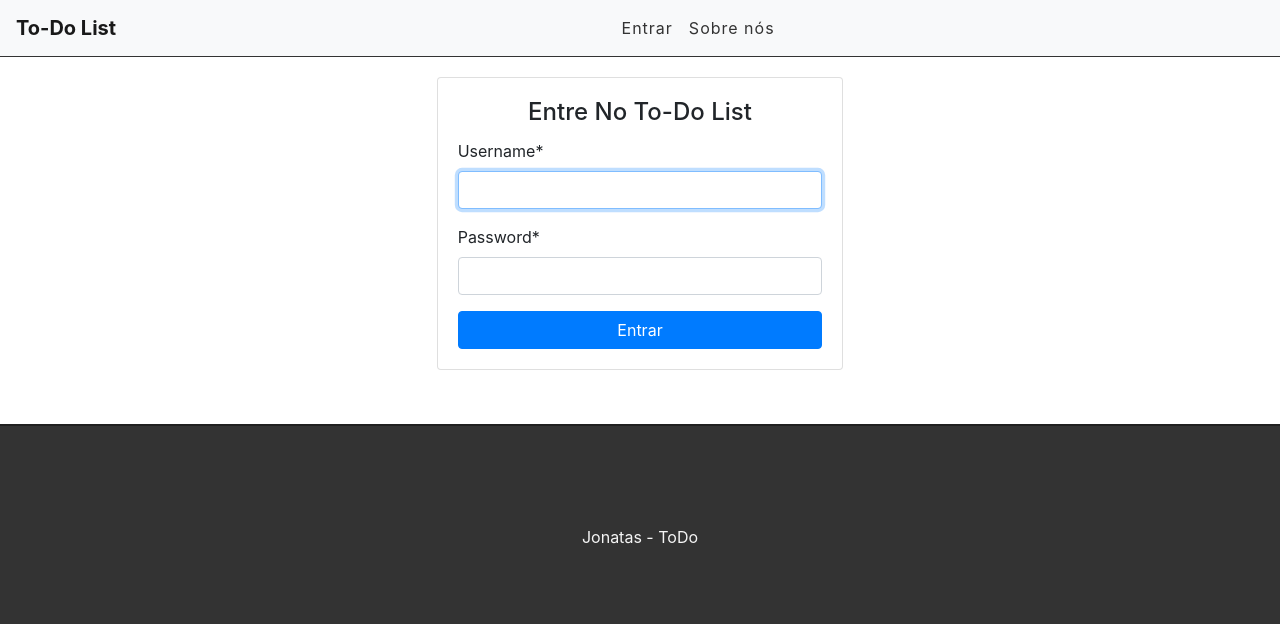
After one commit to Jonntz/todo-django, a Django app: page /accounts/login/ in a window 1280 px wide. The commit adds this page. Shown: the top 640 px of the page. Run offline with Django 3.2, Linux system fonts and the light colour scheme; some libraries are stand-ins or nearby versions.

Commit message:
Inserindo o sistema de login e logout

```diff
--- a/tasks/static/css/styles.css
+++ b/tasks/static/css/styles.css
@@ -10,7 +10,7 @@
 }
 
 .navbar-nav{
-        margin: auto;
+    margin: auto;
 }
 
 .navbar-brand{
@@ -20,6 +20,7 @@
 .navbar-light .navbar-nav a.nav-link{
     color: #333;
     letter-spacing: 1px;
+    margin: auto;
 }
 
 /* Adicionar */
@@ -135,3 +136,9 @@ ul.messages li {
     margin-left: 5px;
     margin-right: 5px;
 }
+
+/* Login */
+
+.auth-card{
+    margin-bottom: 30px;
+}
--- a/tasks/templates/base.html
+++ b/tasks/templates/base.html
@@ -21,22 +21,34 @@
   <body>
     <div class="container-fluid">
         <nav class="navbar navbar-expand-lg navbar-light bg-light">
-            <a class="navbar-brand" href="/">ToDo</a>
+            <a class="navbar-brand" href="/">To-Do List</a>
             <button class="navbar-toggler" type="button" data-toggle="collapse" data-target="#navbarSupportedContent" aria-controls="navbarSupportedContent" aria-expanded="false" aria-label="Toggle navigation">
                 <span class="navbar-toggler-icon"></span>
             </button>
 
             <div class="collapse navbar-collapse" id="navbarSupportedContent">
-                <ul class="navbar-nav mr-auto">
+                <ul class="navbar-nav md-auto">
+                     {% if user.is_authenticated %}
+                        <li class="nav-item">
+                            <a class="nav-link" href="/">Tarefas</a>
+                        </li>
+                        <li class="nav-item">
+                            <a class="nav-link" href="#">Usuários</a>
+                        </li>
+                    {% else %}
+                        <li class="nav-item">
+                            <a class="nav-link" href="/accounts/login">Entrar</a>
+                        </li>
+                    {% endif %}
                     <li class="nav-item">
-                        <a class="nav-link" href="#">Tarefas</a>
-                    </li>
-                     <li class="nav-item">
-                        <a class="nav-link" href="#">Usuários</a>
-                    </li>
-                     <li class="nav-item">
                         <a class="nav-link" href="#">Sobre nós</a>
                     </li>
+                    {% if user.is_authenticated %}
+                        <li class="nav-item">
+                            <a class="nav-link" href="/accounts/logout">Sair</a>
+                        </li>
+                    {% endif %}
+
                 </ul>
             </div>
             </nav>
--- a/tasks/urls.py
+++ b/tasks/urls.py
@@ -7,4 +7,5 @@ urlpatterns = [
     path('task/<int:id>', task_view, name='task_view'),
     path('edit/<int:id>', task_edit, name='task_view'),
     path('delete/<int:id>', task_delete, name='task_delete'),
+
 ]
--- /dev/null
+++ b/templates/registration/login.html
@@ -0,0 +1,25 @@
+{% extends 'base.html' %}
+{% load crispy_forms_tags %}
+
+{% block title %}
+    Login -To-Do List
+{% endblock title %}
+
+{% block content %}
+    <div class="row">
+        <div class="col-md-4 offset-md-4">
+            <div class="card auth-card">
+                <div class="card-body">
+                    <h4 class="card-title text-center font-weight-600">Entre No To-Do List</h4>
+                    <form method="POST">
+                        {% csrf_token %}
+                        <input type="hidden" name="next" value="{{ next }}">
+                        {{ form|crispy }}
+                        <button type="submit" class="btn btn-primary btn-block">Entrar</button>
+                    </form>
+                </div>
+            </div>
+        </div>
+    </div>
+    <br>
+{% endblock content %}
--- a/todo/settings.py
+++ b/todo/settings.py
@@ -58,7 +58,7 @@ ROOT_URLCONF = 'todo.urls'
 TEMPLATES = [
     {
         'BACKEND': 'django.template.backends.django.DjangoTemplates',
-        'DIRS': [],
+        'DIRS': [os.path.join(BASE_DIR, 'templates')],
         'APP_DIRS': True,
         'OPTIONS': {
             'context_processors': [
@@ -124,3 +124,6 @@ USE_TZ = True
 STATIC_URL = '/static/'
 
 CRISPY_TEMPLATE_PACK = 'bootstrap4'
+
+LOGIN_REDIRECT_URL = '/'
+LOGOUT_REDIRECT_URL = '/accounts/login'
--- a/todo/urls.py
+++ b/todo/urls.py
@@ -1,8 +1,8 @@
-
 from django.contrib import admin
 from django.urls import path, include
 
 urlpatterns = [
     path('admin/', admin.site.urls),
-    path('', include('tasks.urls'))
+    path('', include('tasks.urls')),
+    path('accounts/', include('django.contrib.auth.urls'))
 ]
```
Also changed, not shown: tasks/views.py (+6 -1 lines), db.sqlite3.
